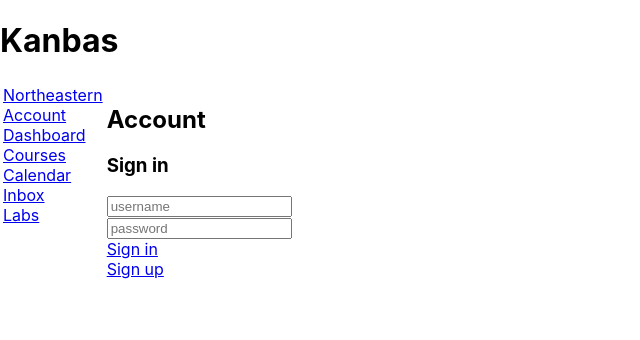
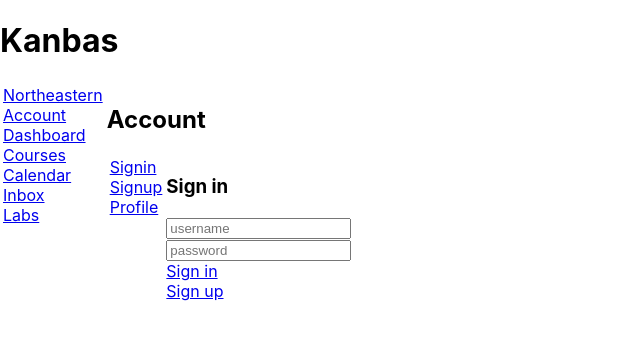
Before and after one commit to Adheesh232/kanbas-react-web-app, a React (Create React App) app: page /#/Kanbas/Account/Signin in a window 1280 px wide. Shown: the top 340 px of the page, without its empty margins (0-640 px from the left). Built offline with nearby package versions, Linux system fonts and the light colour scheme; the HTML template or start-up script is replaced by a standard one.

Commit message:
a1 branch commit

```diff
--- a/src/Kanbas/Account/index.tsx
+++ b/src/Kanbas/Account/index.tsx
@@ -1,17 +1,27 @@
 import { Routes, Route, Navigate } from "react-router";
+import AccountNavigation from "./Navigation";
 import Profile from "./Profile";
 import Signin from "./Signin";
 import Signup from "./Signup";
-
 export default function Account() {
   return (
     <div id="wd-account-screen">
         <h2>Account</h2>
+      <table>
+        <tr>
+          <td valign="top">
+            <AccountNavigation />
+          </td>
+          <td valign="top">
             <Routes>
-        <Route path="/" element={<Navigate to="/Kanbas/Account/Signin" />} />
+              <Route path="/"
+                     element={<Navigate to="/Kanbas/Account/Signin" />} />
               <Route path="/Signin" element={<Signin />} />
               <Route path="/Profile" element={<Profile />} />
               <Route path="/Signup" element={<Signup />} />
             </Routes>
+          </td>
+        </tr>
+      </table>
     </div>
 );}
```
Lines whose indentation alone changed are shown as unchanged.
